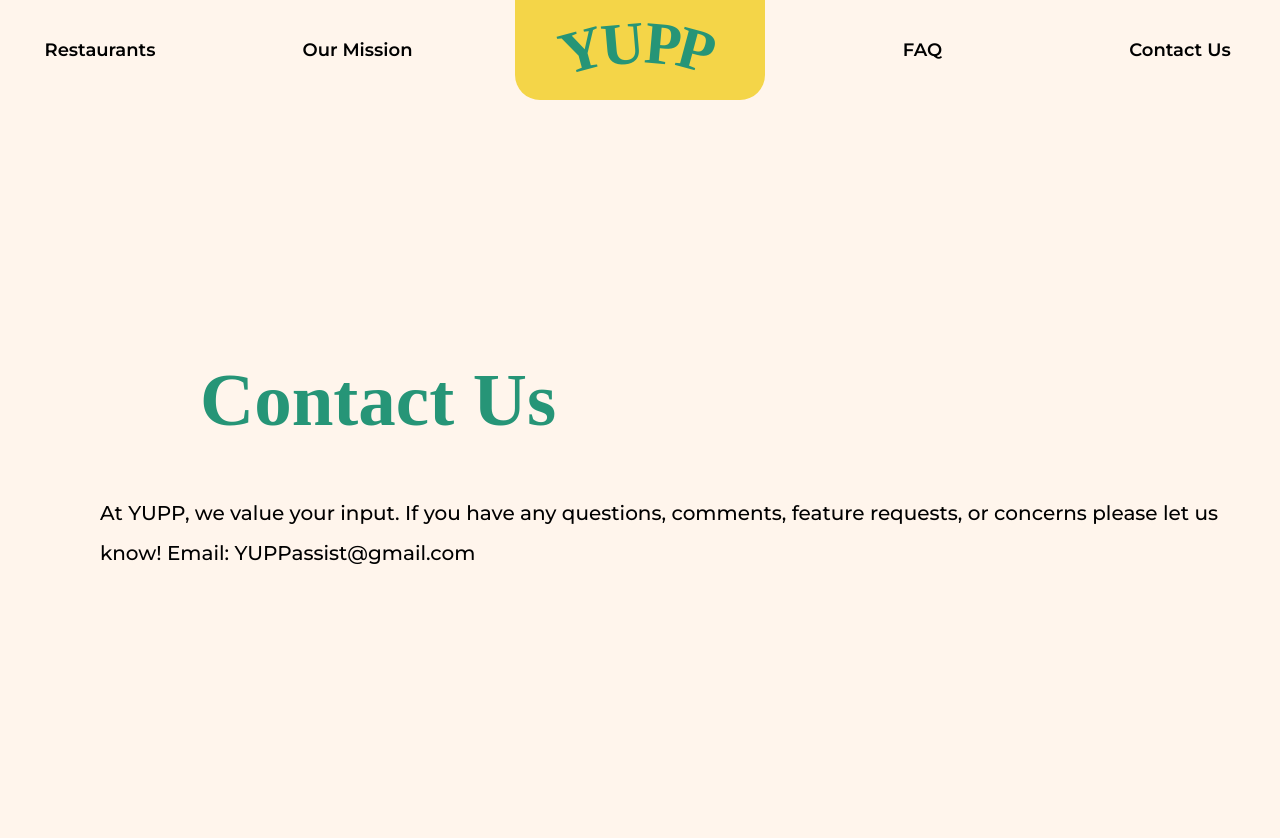
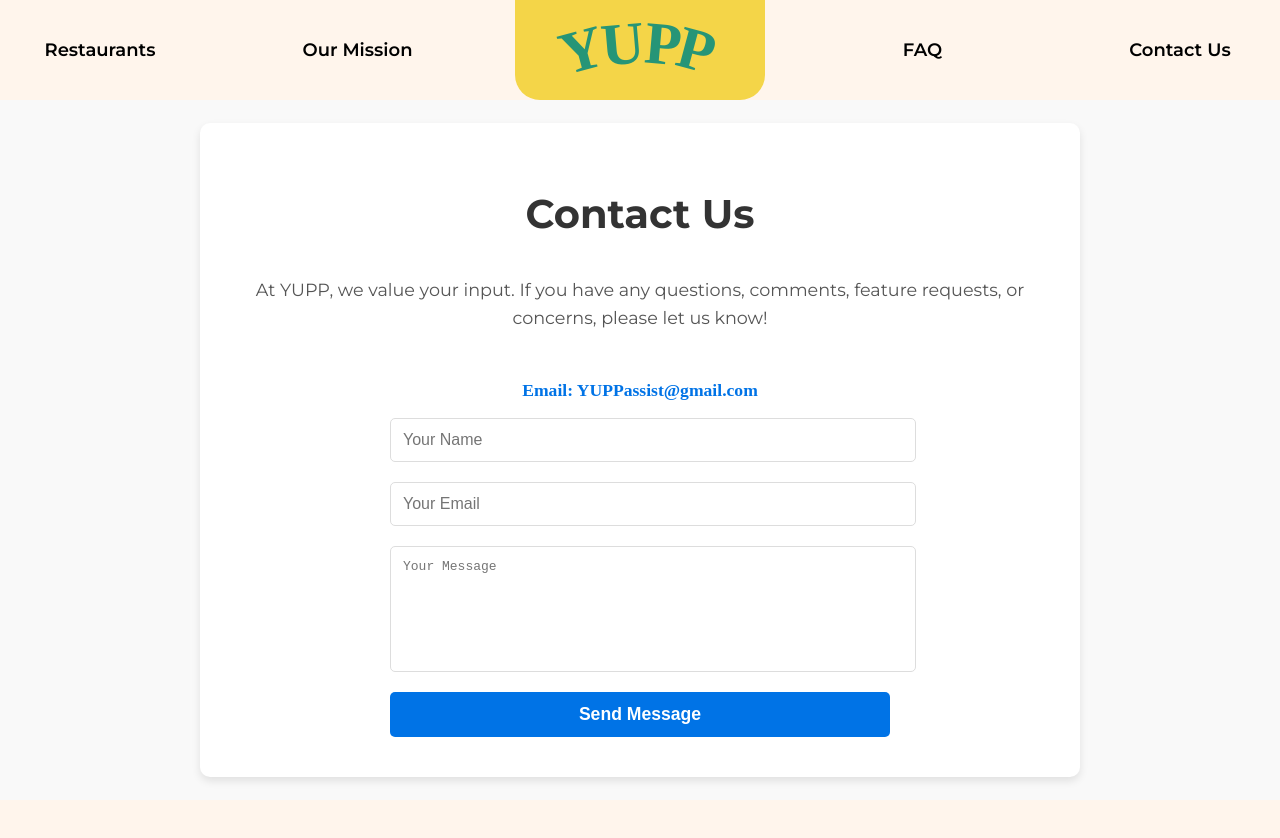
Before and after one commit to Michaelc322/YUPP, a React (Vite) app in the folder client/: page /Contact_Us in a window 1280 px wide. Shown: the top 838 px of the page. After the commit the page ends 800 px from the top, so only its background shows below. Built offline with nearby package versions, Linux system fonts and the light colour scheme; a web font is replaced by a local one.

Commit message:
Changed contact us form to look cooler and also added a place to print a message (no functionality)

```diff
--- a/client/src/pages/Contact_Us.jsx
+++ b/client/src/pages/Contact_Us.jsx
@@ -1,4 +1,4 @@
-import React from 'react'
+/* import React from 'react'
 import styled from 'styled-components'
 
 const Container = styled.div`
@@ -58,3 +58,121 @@ const Contact_Us = () => {
   )
 }
 export default Contact_Us
+*/
+import React from 'react';
+import styled from 'styled-components';
+
+const Container = styled.div`
+    display: flex;
+    justify-content: center;
+    align-items: center;
+    height: calc(100vh - 100px);
+    position: relative;
+    top: 100px;
+    width: 100%;
+    background-color: #f9f9f9;
+`;
+
+const VerticalContainer = styled.div`
+    display: flex;
+    flex-direction: column;
+    justify-content: center;
+    align-items: center;
+    width: 80%;
+    max-width: 800px;
+    padding: 40px;
+    background-color: #fff;
+    border-radius: 10px;
+    box-shadow: 0 4px 8px rgba(0, 0, 0, 0.1);
+`;
+
+const Header = styled.h1`
+    font-size: 2.5em;
+    font-weight: bold;
+    color: #333;
+    font-family: 'Montserrat', sans-serif;
+    margin-bottom: 20px;
+    text-align: center;
+`;
+
+const SubText = styled.p`
+    font-size: 1.1em;
+    color: #555;
+    font-family: 'Montserrat', sans-serif;
+    line-height: 1.6;
+    text-align: center;
+    margin-bottom: 30px;
+`;
+
+const ContactInfo = styled.p`
+    font-size: 1.1em;
+    color: #0073e6;
+    font-weight: bold;
+    text-align: center;
+`;
+
+const FormContainer = styled.div`
+    display: flex;
+    flex-direction: column;
+    width: 100%;
+    gap: 20px;
+    max-width: 500px;
+`;
+
+const Input = styled.input`
+    padding: 12px;
+    border: 1px solid #ddd;
+    border-radius: 5px;
+    font-size: 1em;
+    width: 100%;
+`;
+
+const TextArea = styled.textarea`
+    padding: 12px;
+    border: 1px solid #ddd;
+    border-radius: 5px;
+    font-size: 1em;
+    width: 100%;
+    resize: none;
+    height: 100px;
+`;
+
+const Button = styled.button`
+    padding: 12px;
+    background-color: #0073e6;
+    color: #fff;
+    font-size: 1.1em;
+    font-weight: bold;
+    border: none;
+    border-radius: 5px;
+    cursor: pointer;
+    transition: background-color 0.3s;
+
+    &:hover {
+        background-color: #005bb5;
+    }
+`;
+
+const ContactUs = () => {
+  return (
+    <Container>
+      <VerticalContainer>
+        <Header>Contact Us</Header>
+        <SubText>
+          At YUPP, we value your input. If you have any questions, comments, feature requests, or concerns, please let us know!
+        </SubText>
+        <ContactInfo>Email: YUPPassist@gmail.com</ContactInfo>
+
+        {/* Optional Contact Form */}
+        <FormContainer>
+          <Input type="text" placeholder="Your Name" />
+          <Input type="email" placeholder="Your Email" />
+          <TextArea placeholder="Your Message" />
+          <Button type="submit">Send Message</Button>
+        </FormContainer>
+      </VerticalContainer>
+    </Container>
+  );
+};
+
+export default ContactUs;
```
